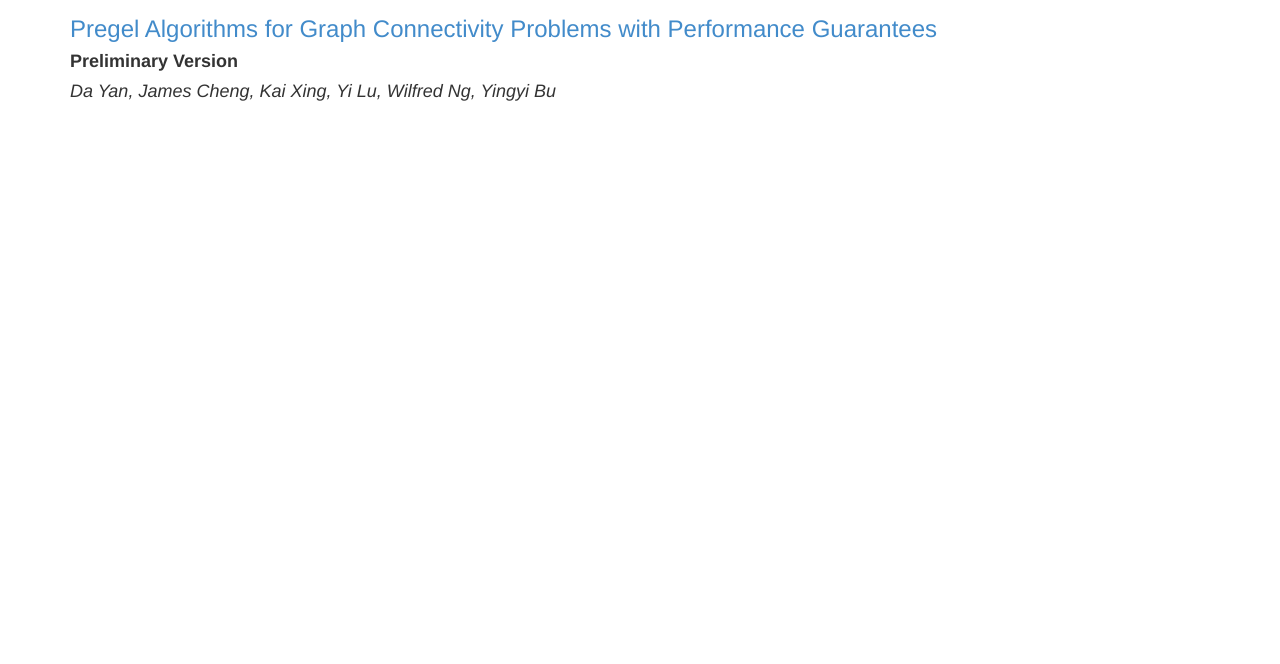
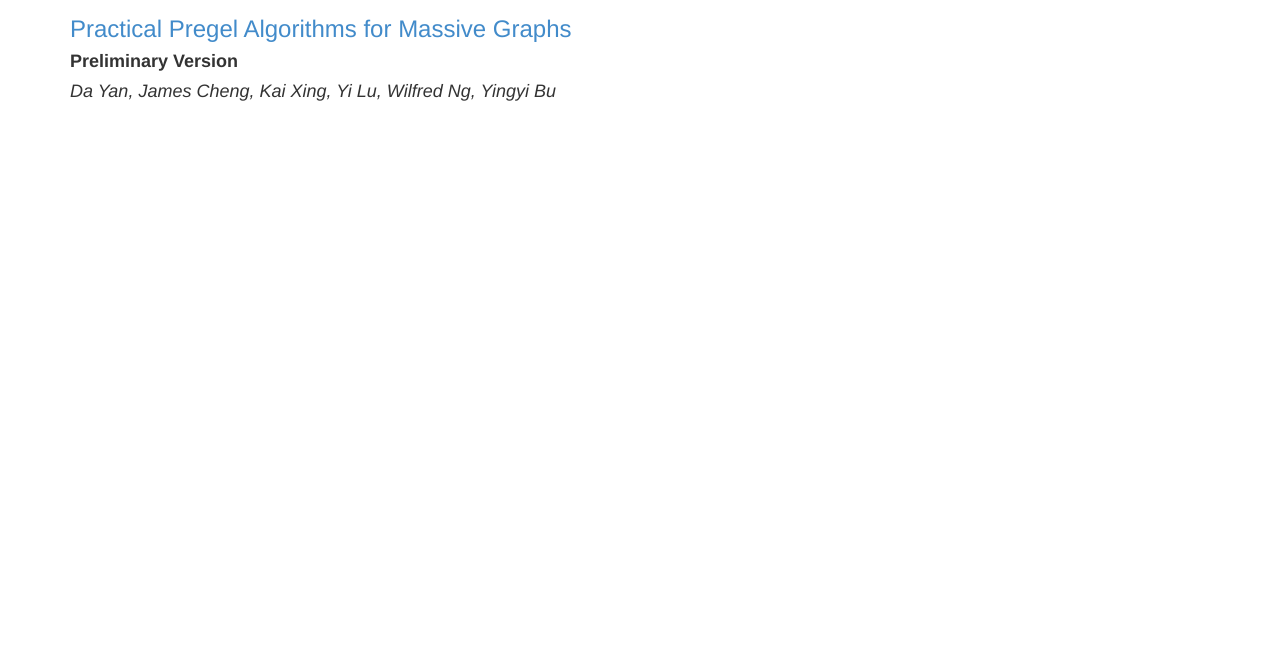
Before and after one commit to ddmbr/pregelplus-web, a plain HTML site: page publications.html in a window 1280 px wide. Shown: the part 136-800 px from the top of the page. Drawn offline with Linux system fonts and the light colour scheme.

Commit message:
paper title

```diff
--- a/publications.html
+++ b/publications.html
@@ -60,7 +60,7 @@
             <div class="col-lg-12">
                 <h1>Publications</h1>
 				<table border="0" height="2cm"></table>
-				<h3><a href="papers/ppa.pdf">Pregel Algorithms for Graph Connectivity Problems with Performance Guarantees</a></h3>
+				<h3><a href="papers/ppa.pdf">Practical Pregel Algorithms for Massive Graphs</a></h3>
 
                 <h4><b>Preliminary Version</b></h4>
                 <h4><i>Da Yan, James Cheng, Kai Xing, Yi Lu, Wilfred Ng, Yingyi Bu</i></h4>
```
